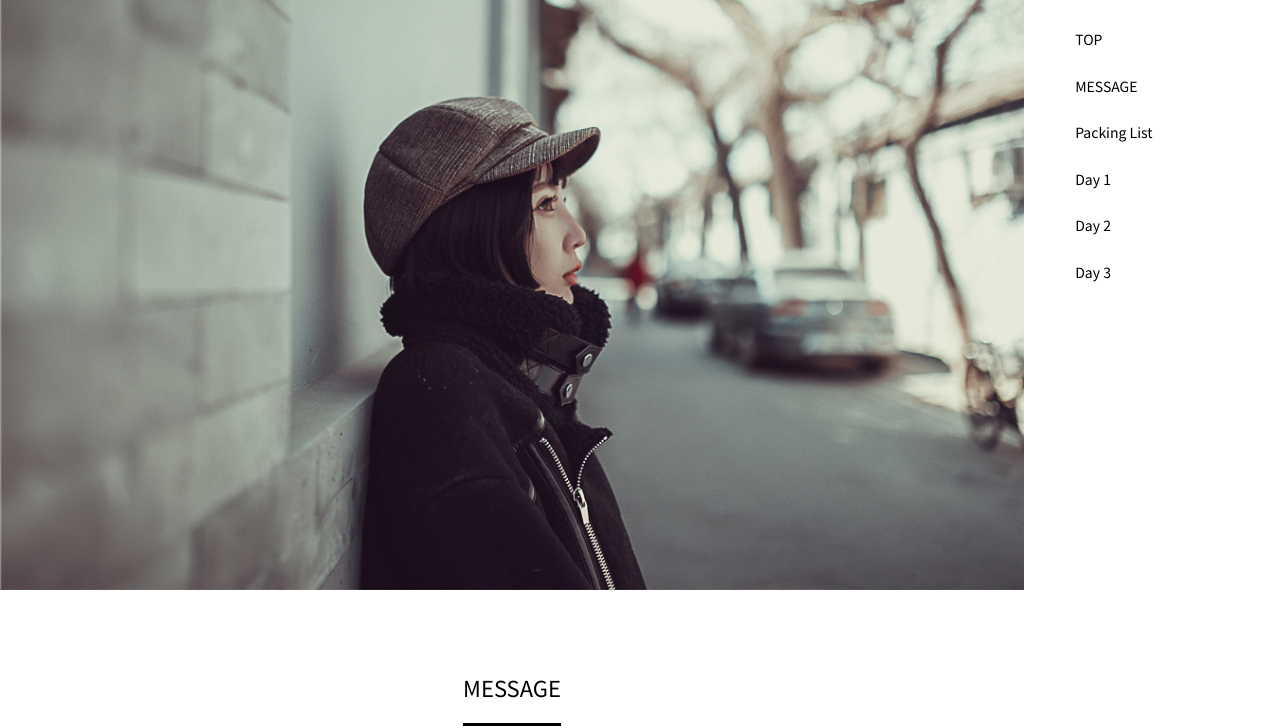
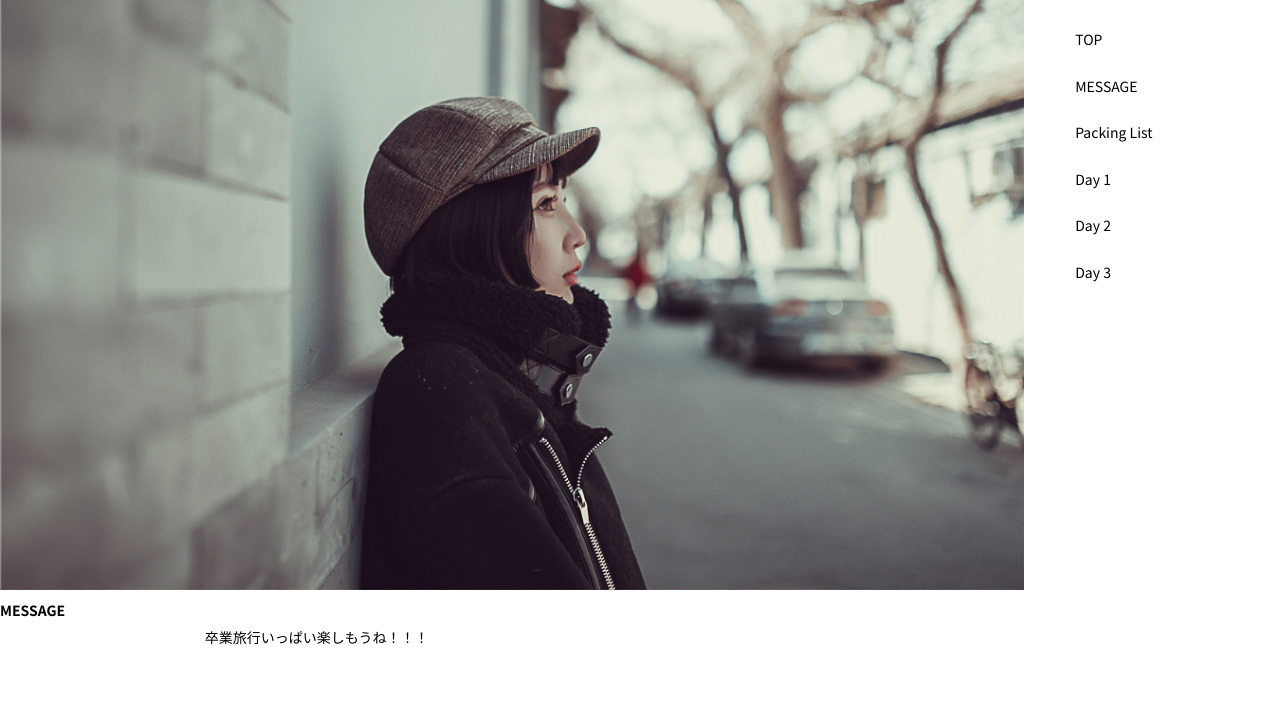
Before and after one commit to saitomadoka/example, a plain HTML site: page index.html in a window 1280 px wide. Shown: the part 74-802 px from the top of the page. Drawn offline with nearby package versions, Linux system fonts and the light colour scheme; a web font is replaced by a local one.

Commit message:
Update index.html

```diff
--- a/index.html
+++ b/index.html
@@ -38,7 +38,7 @@
 			<!-- MESSAGE -->
 			<section id="sec01">
 				<header>
-					<h2><span>MESSAGE</span></h2>
+					<h3><span>MESSAGE</span></h3>
 				</header>
 				<div class="innerS">
 					卒業旅行いっぱい楽しもうね！！！
```
